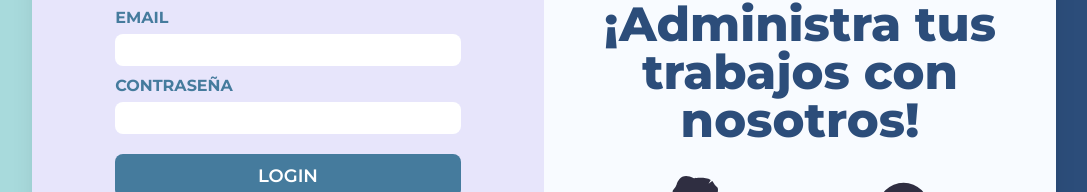
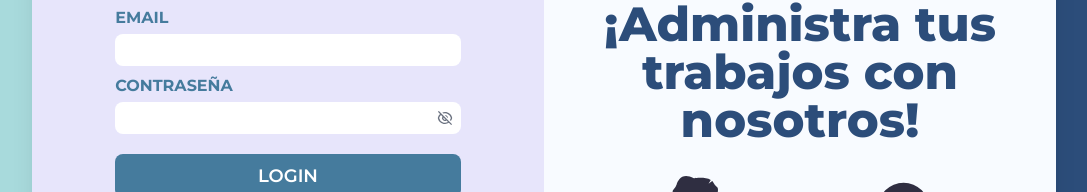
Before and after one commit to Fabiote2003/frontend-tutarea, a React (Vite) app: page / in a window 1280 px wide. Shown: the part 242-434 px from the top of the page, without its empty margins (96-1183 px from the left). Built offline with nearby package versions, Linux system fonts and the light colour scheme.

Commit message:
eye del login ok

```diff
--- a/package.json
+++ b/package.json
@@ -16,6 +16,7 @@
     "postcss": "^8.4.21",
     "react": "^18.2.0",
     "react-dom": "^18.2.0",
+    "react-icons": "^4.8.0",
     "react-router-dom": "^6.8.1",
     "sweetalert2": "^11.7.3",
     "tailwindcss": "^3.2.6",
--- a/src/pages/Login.jsx
+++ b/src/pages/Login.jsx
@@ -3,10 +3,16 @@ import { Link } from "react-router-dom";
 import * as Yup from "yup";
 import { Formik, Form, Field, ErrorMessage } from "formik";
 import { useUser } from "./../context/UserContext";
+import { RiEyeLine, RiEyeOffLine} from "react-icons/ri";
 const Login = () => {
+
   const { loginContext, userEmailForLogin } = useUser();
 
+  const [showPass,setShowPass]= useState(false)
 
+  const handelShowPassword=()=>{
+    setShowPass(!showPass)
+  }
   return (
     <div className="flex font-mont">
       <div className="bg-[#A8DADC] w-1/2 h-screen"></div>
@@ -63,24 +69,30 @@ const Login = () => {
                     name="email"
                   />
                 </div>
-                <div className="mt-2 flex flex-col items-start w-full">
+                <div className=" mt-2 flex flex-col items-start w-full">
                   <label
                     htmlFor="email"
                     className="text-[#457B9D] uppercase text-md font-bold mb-1"
                   >
                     Contraseña
                   </label>
+                  <div className="relative w-full">
+
                   <Field
                     className="w-full p-1 rounded-lg"
-                    type="password"
+                    type={showPass ? "text":"password" }
                     id="password"
                     name="password"
-                  />
+                    />
+                  {showPass ? <RiEyeLine onClick={handelShowPassword} className='absolute right-2 botton-1 top-1/2 -translate-y-1/2 text-gray-500 hover:cursor-pointer'/>
+                            : <RiEyeOffLine onClick={handelShowPassword} className='absolute right-2 botton-1 top-1/2 -translate-y-1/2 text-gray-500 hover:cursor-pointer'/>
+                          }
+                    </div>
                   <ErrorMessage
                     component="p"
                     className="text-red-600 text-sm"
                     name="password"
-                  />
+                    />
                 </div>
 
                 <button className="btn-submit px-4">Login </button>
```
Also changed, not shown: 1 other file (tests, documents, lock files or other folders).
